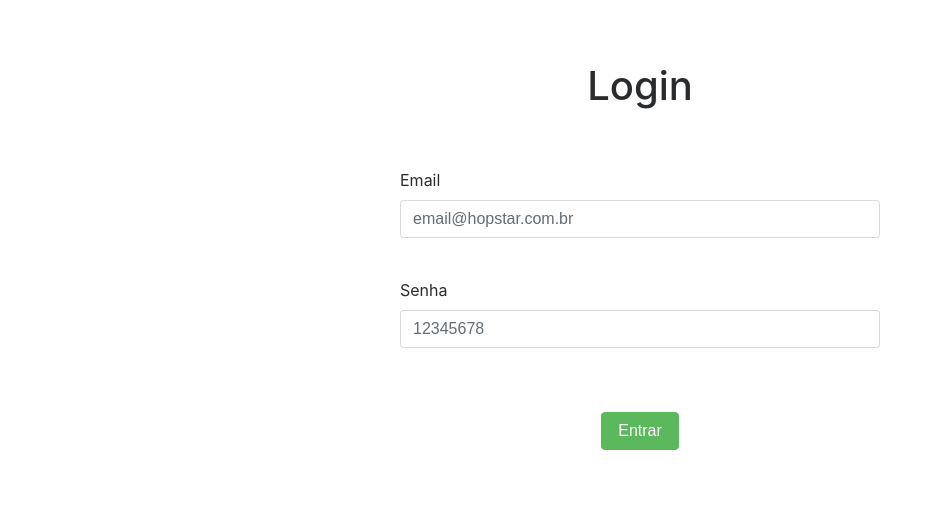
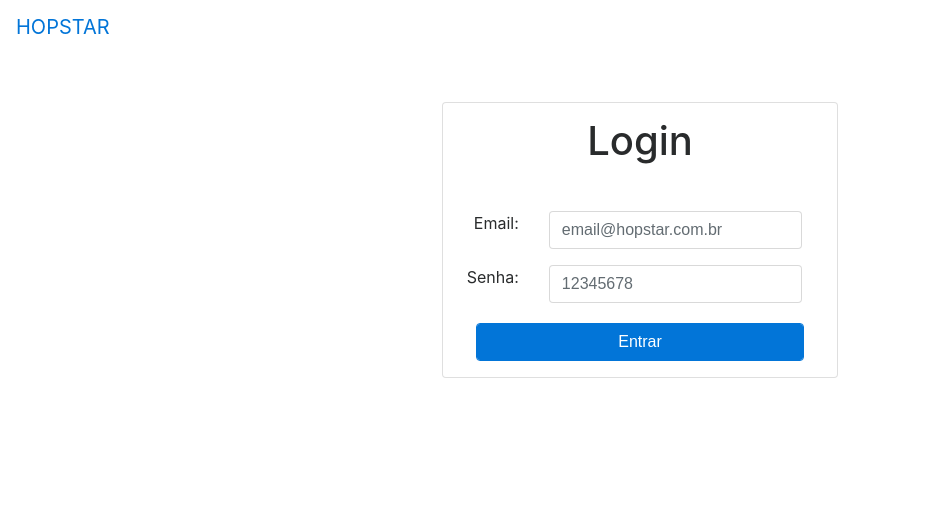
Before and after one commit to jppsantos/HopestarRosa, a plain HTML site: page html/index.htm in a window 1280 px wide. Shown: the whole page, without its empty margins (0-926 px from the left). Drawn offline with nearby package versions, Linux system fonts and the light colour scheme.

Commit message:
Nav bar e Layout da tela de login

```diff
--- a/html/index.htm
+++ b/html/index.htm
@@ -1,4 +1,5 @@
 <html>
+
 <head>
   <link rel="stylesheet" href="https://maxcdn.bootstrapcdn.com/bootstrap/4.0.0-alpha.6/css/bootstrap.min.css">
   <link rel="stylesheet" href="../css/styleLogin.css">
@@ -8,29 +9,44 @@
 </head>
 
 <body>
-    <div class="container d-flex">
-      <div class="container h-100 d-flex justify-content-center">
-        <div class="jumbotron bg-transparent my-auto" style="background:transparent !important">
-          <div class="card border-0" style="width: 30rem;">
-            <div class="card-body">
-              <div class="text-center">
-                <h1 class="card-title">Login</h5>
+  <div>
+    <nav class="navbar navbar-expand-sm bg-light justify-content-between">
+      <a class="navbar-brand" href="">HOPSTAR</a>
+      <!-- Exit -->
+      <a class="nav-item logout" href="index.htm">
+        <i class="fa fa-sign-out" aria-hidden="true"></i>
+      </a>
+    </nav>
   </div>
-              <br><br><div class="form-group">
-                <label for="txtEmail">Email</label>
-                <input type="email" class="form-control" id="txtEmail" placeholder="email@hopstar.com.br" required="required">
-              </div><br>
-              <div class="form-group">
-                <label for="senha">Senha</label>
-                <input type="password" class="form-control" id="senha" placeholder="12345678" required="required">
-              </div><br><br>
-              <div class="text-center">
-                <input type="button" class="btn btn-success text-center" OnClick="verifyLogin();" id="btnLogin" value="Entrar">
+
+  <div class="container col-md-4 mt-5 ">
+		<div class="card text-center ">
+			<div class="card-body align-items-center">
+        <h1 class="form-group mt-3">Login</h1>
+				<form action="javascript:login(cpf.value, password.value);">
+					<div class="form-group row mt-5">
+
+						<label class="col-sm-3 text-right">Email:</label>
+						<div class="col-sm-8">
+							<input class="form-control" type="email" name="email" placeholder="email@hopstar.com.br"
+              id="email" pattern="[a-z0-9._%+-]+@[a-z0-9.-]+\.[a-z]{2,}$" required/>
+						</div>
+					</div>
+					<div class="form-group row">
+						<label class="col-sm-3 text-right">Senha:</label>
+						<div class="col-sm-8">
+							<input class="form-control" id="password" type="password" name="password" placeholder="12345678"
+								required />
+						</div>
+					</div>
+
+					<input type="submit" value="Entrar"
+						class="btn btn-primary center-block form-control col-sm-10 mt-1" />
+				</form>
 			</div>
 		</div>
 	</div>
-        </div>
-      </div>
-    </div>
+
 </body>
+
 </html>
```
Also changed, not shown: html/AddPatientScreen.htm (+9 -1 lines), html/HistoricScreen.htm (+10 -2 lines), html/MonitoringScreen.htm (+11 -0 lines), html/PatientsList.htm (+18 -0 lines), 1 other file. Lines whose indentation alone changed are shown as unchanged.
